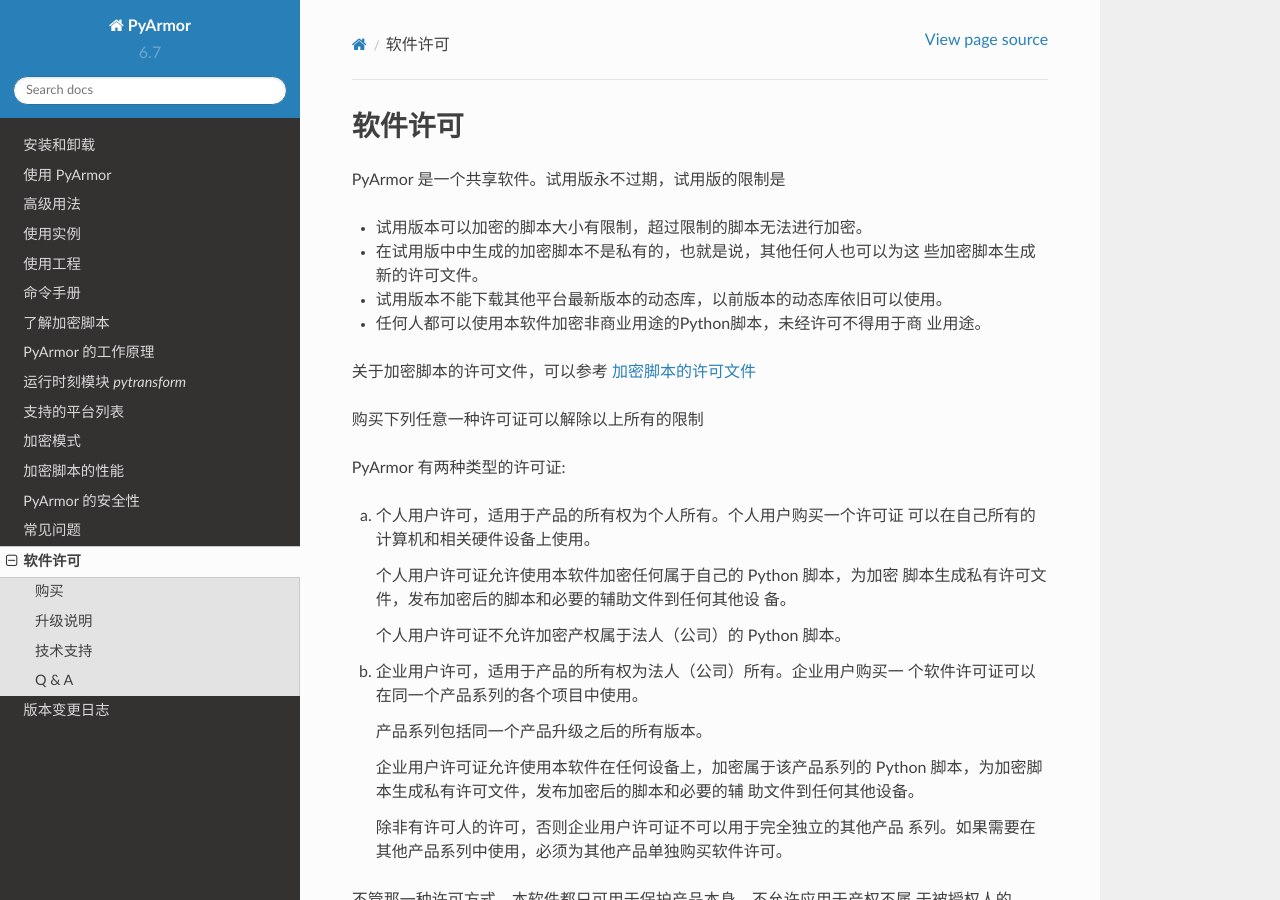
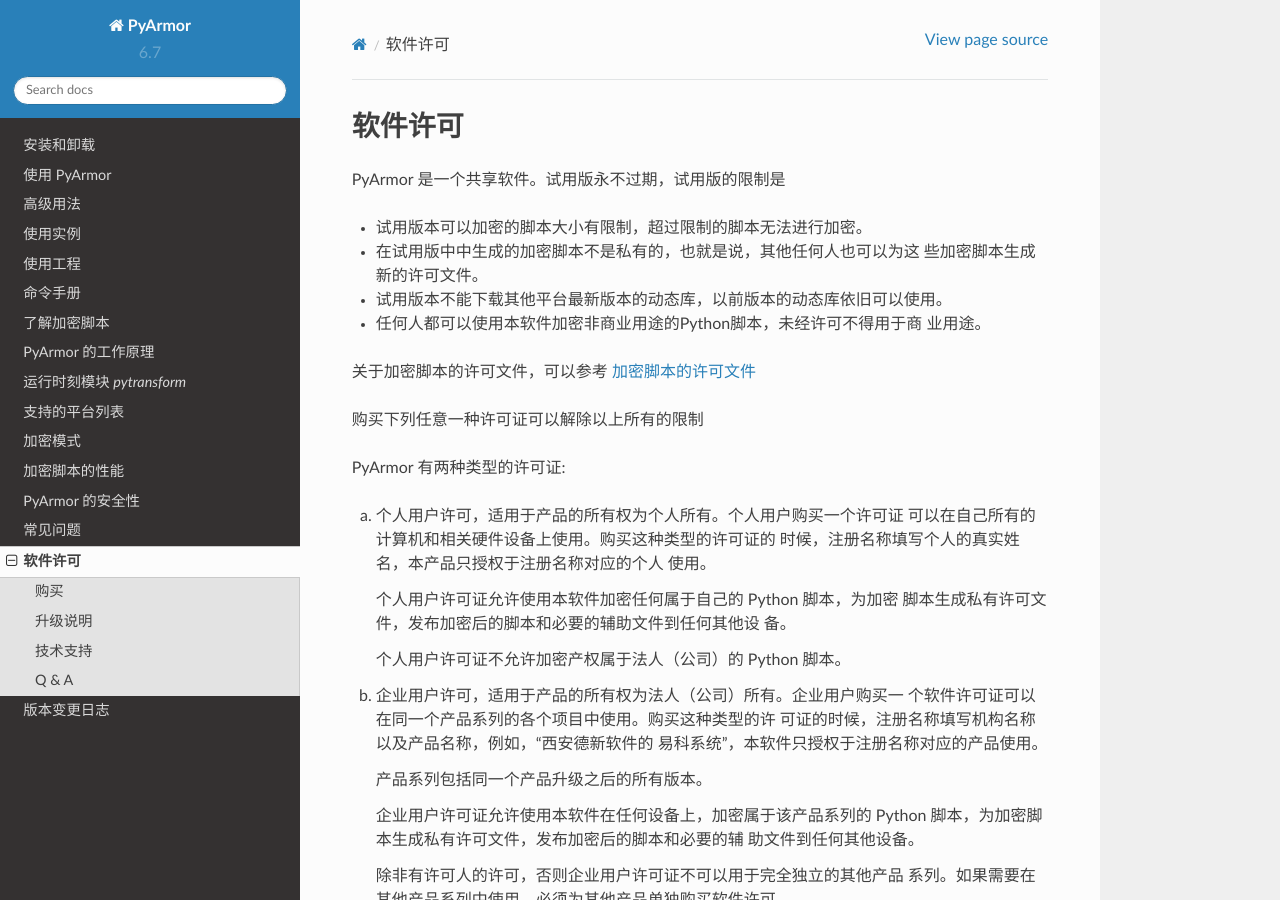
Before and after one commit to dashingsoft/pyarmor-docs-zh, a Sphinx documentation site: the page built from docs/license.rst, in a window 1280 px wide and 900 px high. Built offline with Sphinx 7.4.7 and the Read the Docs theme 2.0.0, drawn with Linux system fonts in a browser that asks for light colours.

Commit message:
Refine registration name

```diff
--- a/docs/license.rst
+++ b/docs/license.rst
@@ -19,7 +19,9 @@
 PyArmor 有两种类型的许可证:
 
 a. 个人用户许可，适用于产品的所有权为个人所有。个人用户购买一个许可证
-   可以在自己所有的计算机和相关硬件设备上使用。
+   可以在自己所有的计算机和相关硬件设备上使用。购买这种类型的许可证的
+   时候，注册名称填写个人的真实姓名，本产品只授权于注册名称对应的个人
+   使用。
 
    个人用户许可证允许使用本软件加密任何属于自己的 Python 脚本，为加密
    脚本生成私有许可文件，发布加密后的脚本和必要的辅助文件到任何其他设
@@ -28,7 +30,9 @@
    个人用户许可证不允许加密产权属于法人（公司）的 Python 脚本。
 
 b. 企业用户许可，适用于产品的所有权为法人（公司）所有。企业用户购买一
-   个软件许可证可以在同一个产品系列的各个项目中使用。
+   个软件许可证可以在同一个产品系列的各个项目中使用。购买这种类型的许
+   可证的时候，注册名称填写机构名称以及产品名称，例如，“西安德新软件的
+   易科系统”，本软件只授权于注册名称对应的产品使用。
 
    产品系列包括同一个产品升级之后的所有版本。
 
```
